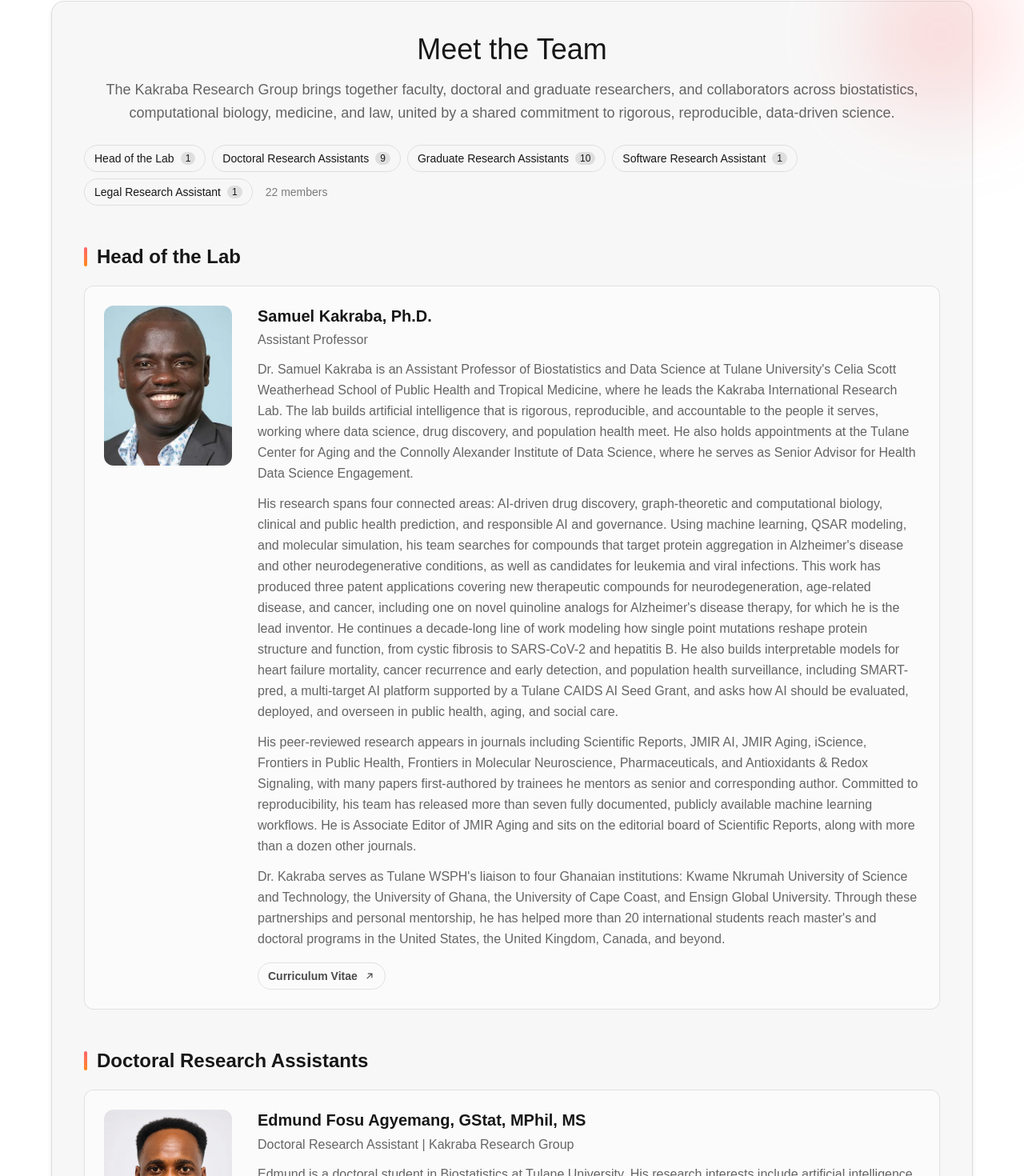
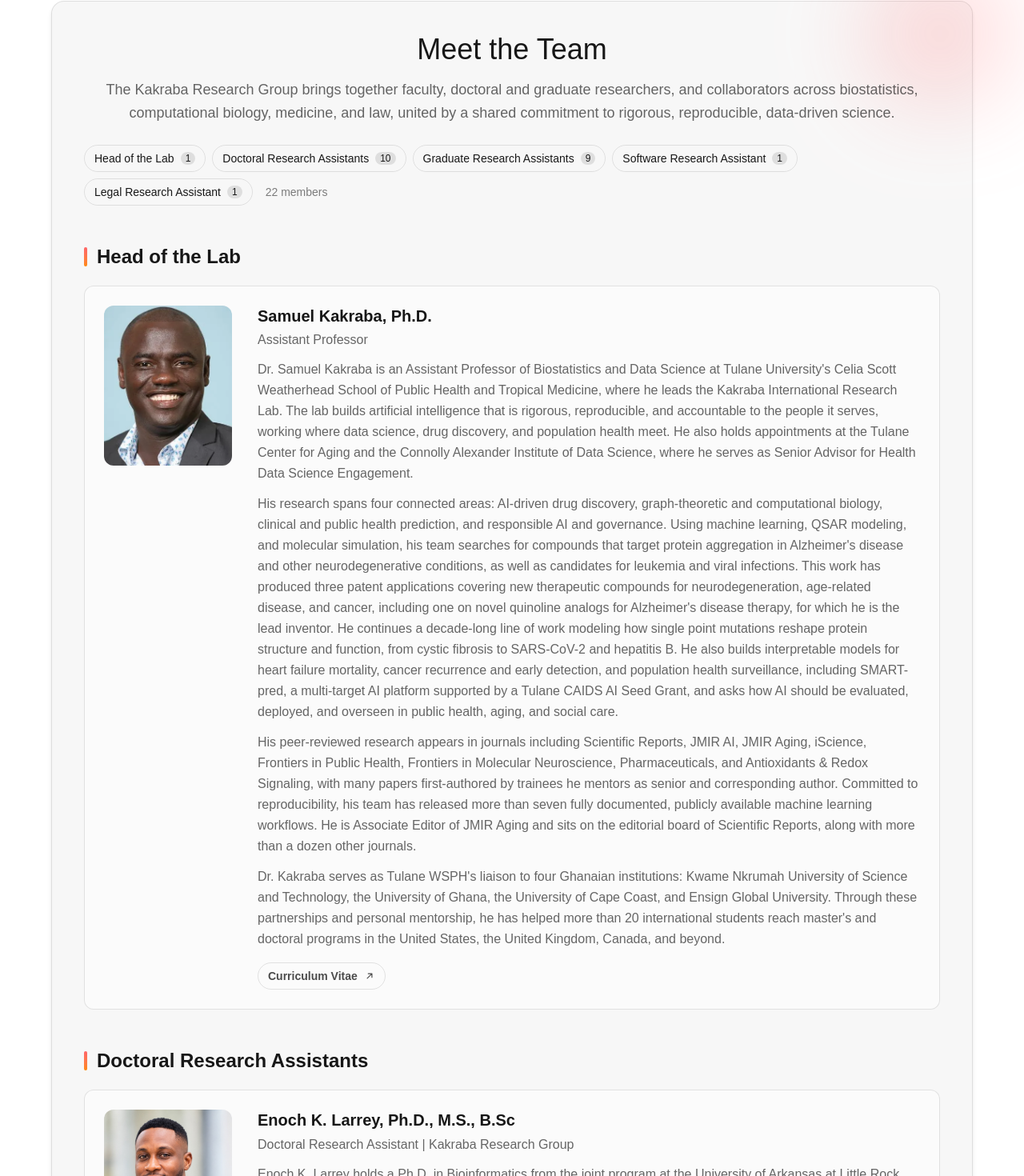
Before and after one commit to Yakob-D/Kakraba-International-Research-Lab, a Next.js app: page /people in a window 1280 px wide. Shown: the part 113-1583 px from the top of the page at 80% size. Built offline with nearby package versions, Linux system fonts and the light colour scheme.

Commit message:
Minor fix

```diff
--- a/app/people/page.tsx
+++ b/app/people/page.tsx
@@ -16,7 +16,7 @@
   {
     name: "Enoch K. Larrey",
     credential: "Ph.D., M.S., B.Sc",
-    role: "Doctoral Researche Assistant | Kakraba Research Group",
+    role: "Doctoral Research Assistant | Kakraba Research Group",
     imageSrc: "/Larrey/Larrey.jpg",
     imageAlt: "Enoch K. Larrey",
     initials: "EKL",
```
